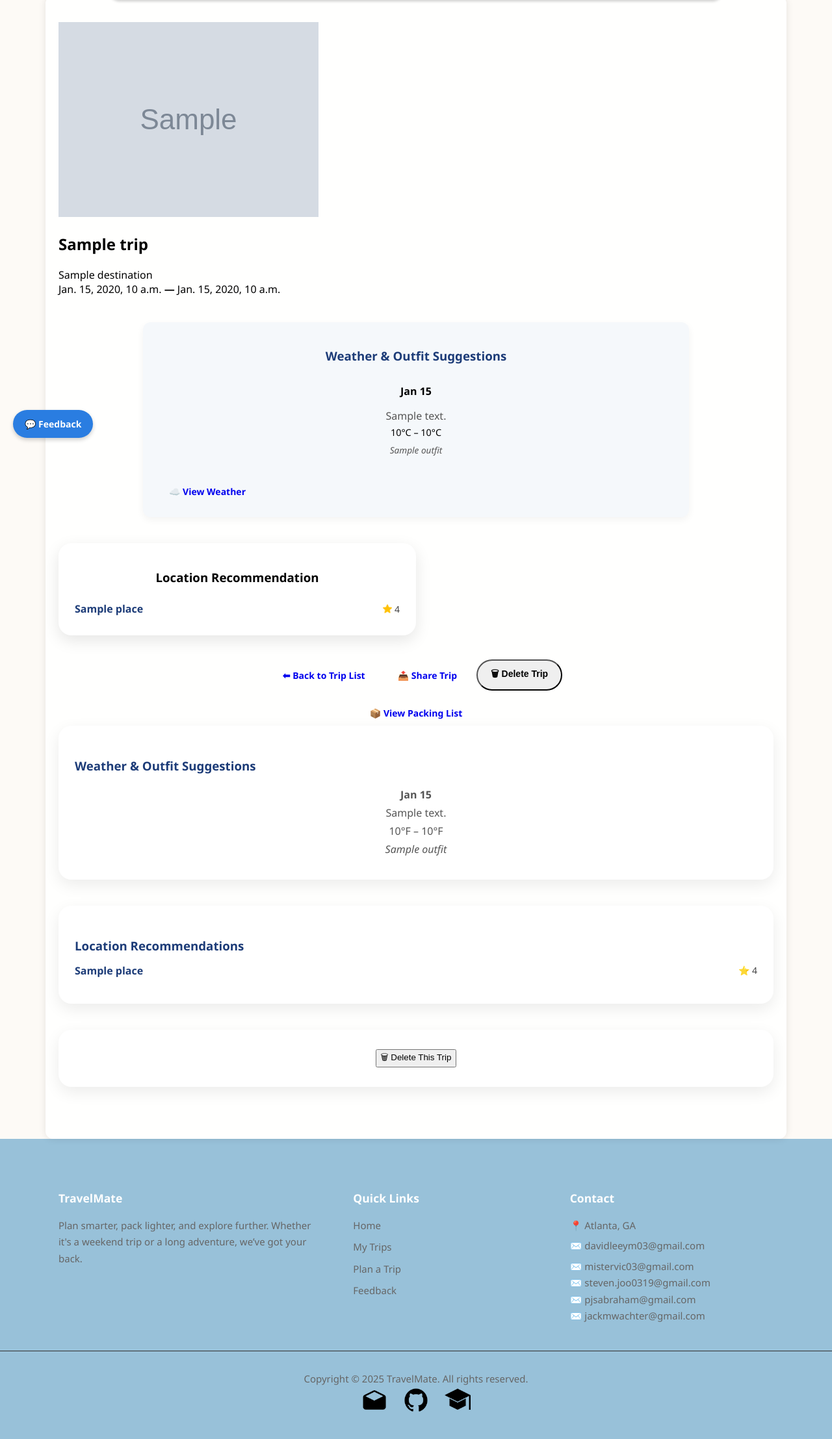
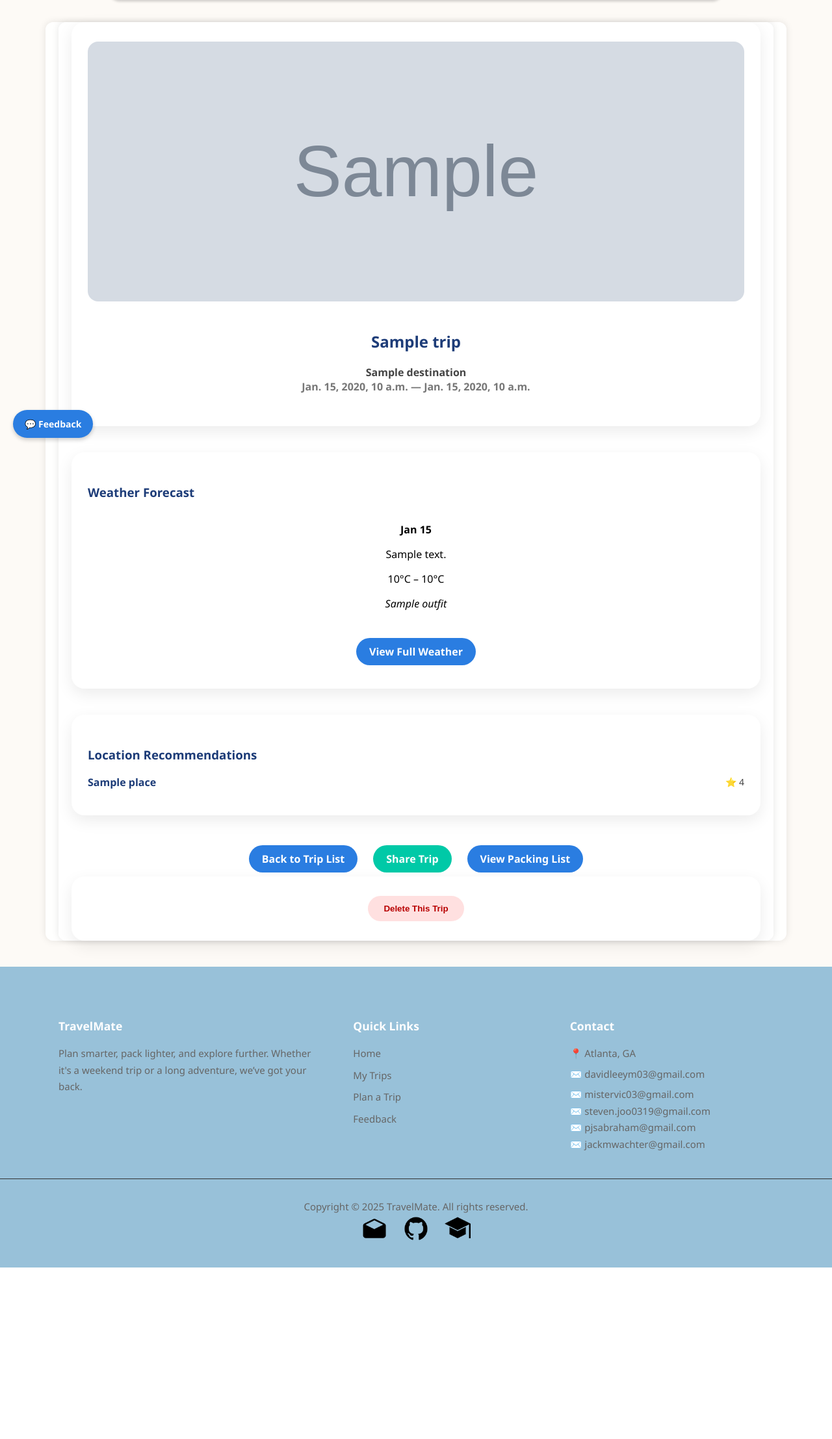
Before and after one commit to steve0joo/TravelMate, a Django app: template trips/templates/trips/trip_detail.html in a window 1280 px wide. Shown: the part 106-2321 px from the top of the page at 65% size. After the commit the page ends 2057 px from the top, so only its background shows below. Run offline with Django 3.2, Linux system fonts and the light colour scheme; the template is opened without the code that fills it: most values are stand-ins (such as "Sample title", 1, 10 or a date in 2020); grey boxes marked "Sample" are stand-in pictures.

Commit message:
Better UI for trip_detail

```diff
--- a/trips/templates/trips/trip_detail.html
+++ b/trips/templates/trips/trip_detail.html
@@ -3,26 +3,11 @@
 
 {% block content %}
 <style>
-    .hero {
-        position: relative;
-        height: 60vh;
-        background: url('{{ photo_url }}') center/cover no-repeat;
-        display: flex;
-        align-items: center;
-        justify-content: center;
-        color: white;
-        text-shadow: 0 2px 10px rgba(0, 0, 0, 0.6);
-    }
-
-    .hero h1 {
-        font-size: 4rem;
-        font-weight: 700;
-    }
-
     .container {
         max-width: 1100px;
-        margin: 0 auto;
-        padding: 40px 20px;
+        margin: 40px auto;
+        padding: 0 20px;
+        animation: fadeIn 0.4s ease-out;
     }
 
     .card {
@@ -33,53 +18,27 @@
         margin-bottom: 40px;
     }
 
-    .card h2, .card h3 {
+    h2, h3 {
         color: #1d3c78;
-        margin-bottom: 15px;
     }
 
-    .trip-meta p {
-        margin: 6px 0;
-        font-size: 0.95rem;
-        color: #444;
+    .trip-header img {
+        width: 100%;
+        border-radius: 16px;
+        margin-bottom: 20px;
+        max-height: 400px;
+        object-fit: cover;
     }
 
-    .link-row {
-        display: flex;
-        flex-wrap: wrap;
-        gap: 12px;
-        justify-content: center;
-        margin-top: 30px;
+    .trip-header p {
+        font-weight: 600;
+        color: #444;
+        margin: 0;
     }
 
-        .trip-actions {
-            display: flex;
-            justify-content: center;
-            align-content: center;
-            gap: 10px;
-            margin-top: 15px;
-            flex-wrap: wrap;
-        }
-
-        .trip-card .button,
-        .trip-card a.button-link,
-        .trip-card button {
-            font-size: 14px;
-            font-weight: 600;
-            border-radius: 25px;
-            text-decoration: none;
-            padding: 10px 20px;
-            display: inline-flex;
-            transition: transform 0.2s, background-color 0.3s, box-shadow 0.3s;
-            align-items: center;
-            white-space: nowrap;
-            height: auto;
-            width: auto;
-        }
-
-    .link-row a:hover {
-        background: #e0efff;
-        border-color: #a4c8f0;
+    .trip-header .dates {
+        color: #777;
+        margin-bottom: 20px;
     }
 
     .weather-grid {
@@ -93,10 +52,6 @@
         flex: 1 1 120px;
         text-align: center;
     }
-    .day-card p {
-        margin: 6px 0;
-        color: #555;
-    }
 
     .place-card {
         display: flex;
@@ -104,156 +59,109 @@
         align-items: center;
         margin-bottom: 10px;
     }
+
     .place-card a {
         font-weight: 600;
         color: #1d3c78;
         text-decoration: none;
     }
+
     .place-card span {
         font-size: 14px;
         color: #444;
     }
 
-        @keyframes fadeIn {
-            from {
-                opacity: 0;
-                transform: translateY(15px);
-            }
-            to {
-                opacity: 1;
-                transform: translateY(0);
-            }
+    .trip-actions {
+        display: flex;
+        flex-wrap: wrap;
+        justify-content: center;
+        gap: 12px;
+        margin-top: 20px;
     }
 
-        .weather-card {
-            flex: 1;
-            max-width: 500px;
-            background: #ffffff;
-            padding: 30px 25px;
-            border-radius: 20px;
-            box-shadow: 0 8px 25px rgba(0, 0, 0, 0.1);
-            text-align: center;
-            height: auto;
+    .button-link {
+        padding: 10px 20px;
+        border-radius: 25px;
+        font-weight: 600;
+        text-decoration: none;
+        display: inline-block;
+        transition: all 0.3s ease;
+        margin: 6px;
     }
 
-        .recommendation-card {
-            flex: 1;
-            max-width: 500px;
-            background: #ffffff;
-            padding: 30px 25px;
-            border-radius: 20px;
-            box-shadow: 0 8px 25px rgba(0, 0, 0, 0.1);
-            text-align: center;
-            height: auto;
+    .btn-blue {
+        background: #2a7de1;
+        color: white;
+    }
+
+    .btn-blue:hover {
+        background: #1c5cbf;
+    }
+
+    .btn-green {
+        background: #00c9a7;
+        color: white;
+    }
+
+    .btn-green:hover {
+        background: #009e85;
+    }
+
+    .btn-red {
+        background: #ffe0e0;
+        color: #b80000;
+        font-weight: 600;
+        border: none;
+        padding: 12px 24px;
+        border-radius: 25px;
+        cursor: pointer;
+    }
+
+    .btn-red:hover {
+        background: #ffbfbf;
+    }
+
+    @keyframes fadeIn {
+        from { opacity: 0; transform: translateY(15px); }
+        to { opacity: 1; transform: translateY(0); }
     }
 </style>
 
-    <div class="trip-container">
-        <div class="trip-image">
+<div class="container">
+    <div class="card trip-header" style="text-align: center;">
         {% if photo_url %}
             <img src="{{ photo_url }}" alt="Photo of {{ trip.destination }}">
         {% endif %}
+        <h2>{{ trip.name }}</h2>
+        <p>{{ trip.destination }}</p>
+        <p class="dates">{{ trip.start_date }} — {{ trip.end_date }}</p>
     </div>
 
-        <div class="trip-card">
-            <h2>{{ trip.name }}</h2>
-            <div>
-                <div>{{ trip.destination }}</div>
-                <div class="trip-dates">
-                    {{ trip.start_date }} <strong> — </strong> {{ trip.end_date }}
-                </div>
-            </div>
-            <div class="weather-forecast"
-                 style="max-width:800px;margin:40px auto;padding:20px;background:#f5f8fb;border-radius:12px;box-shadow:0 4px 12px rgba(0,0,0,0.05);">
-                <h3 style="text-align:center;color:#1d3c78;margin-bottom:15px;">Weather & Outfit Suggestions</h3>
-                <div style="display:flex;justify-content:space-around;flex-wrap:wrap;gap:20px;">
+    {% if forecast %}
+    <div class="card">
+        <h3>Weather Forecast</h3>
+        <div class="weather-grid">
             {% for day in forecast|slice:":3" %}
-                        <div style="flex:1 1 120px;text-align:center;">
-                            <p style="font-weight:600;">{{ day.date|date:"M j" }}</p>
-                            <p style="margin:5px 0;color:#555;">{{ day.description }}</p>
-                            <p style="margin:2px 0;font-size:0.9rem;">
-                                {{ day.min_temp|floatformat:0 }}°C – {{ day.max_temp|floatformat:0 }}°C
-                            </p>
-                            <p style="margin-top:8px;font-style:italic;font-size:0.85rem;color:#555;">
-                                {{ day.outfit }}
-                            </p>
-                        </div>
-                    {% empty %}
-                        <p style="text-align:center;color:#777;">No forecast available for these dates.</p>
-                    {% endfor %}
-
-                </div>
-                <br>
-                <a href="{% url 'weather' trip.id %}" class="button-link btn-blue">☁️ View Weather</a>
-            </div>
-            <div class="recommendation-card">
-                <h3 style="margin: 10px; padding-bottom: 15px">Location Recommendation</h3>
-                {% if recommendations %}
-                    {% for place in recommendations %}
-                        <div style="display: flex; justify-content: space-between; align-items: center;">
-                            <p style="margin: 0; font-weight: 600; color: #1d3c78;">
-                                <a href="https://www.google.com/maps/search/?api=1&query={{ place.name|urlencode }}"
-                                   target="_blank"
-                                   style="text-decoration: none; color: #1d3c78;">
-                                    {{ place.name }}
-                                </a>
-                            </p>
-                            <div style="display: flex; align-items: center; gap: 4px;">
-                                <img src="{% static 'icons/star.png' %}" alt="Star" style="width: 14px;">
-                                <span style="font-size: 14px; color: #444;">{{ place.rating }}</span>
-                            </div>
-                        </div>
-                        {% if not forloop.last %}
-                            <hr>{% endif %}
-                    {% endfor %}
-                {% else %}
-                    <p>No recommendations found.</p>
-                {% endif %}
-            </div>
-            <br>
-            <div class="trip-actions">
-                {#                <a href="{% url 'download_trip' trip.id %}" class="button-link btn-blue">📄 Download Trip Info</a>#}
-                <a href="{% url 'trip_list' %}" class="button-link btn-blue">⬅ Back to Trip List</a>
-                <a href="{% url 'share_trip' trip.id %}" class="button-link btn-green">📤 Share Trip</a>
-                <form method="post" action="{% url 'delete_trip' trip.id %} " style="margin: 0;">
-                    {% csrf_token %}
-                    <button type="submit" class="btn-red">🗑 Delete Trip</button>
-                </form>
-            </div>
-            <div class="trip-actions">
-                <a href="{% url 'packing_list' trip.id %}" class="button-link btn-blue">📦 View Packing List</a>
-            </div>
-        </div>
-    </div>
-
-    <!-- WEATHER FORECAST CARD -->
-    <div class="card">
-        <h3>Weather & Outfit Suggestions</h3>
-        {% if forecast %}
-        <div class="weather-grid">
-            {% for day in forecast %}
             <div class="day-card">
                 <p style="font-weight:600;">{{ day.date|date:"M j" }}</p>
                 <p>{{ day.description }}</p>
-                    <p>{{ day.min_temp|floatformat:0 }}°F – {{ day.max_temp|floatformat:0 }}°F</p>
+                <p>{{ day.min_temp|floatformat:0 }}°C – {{ day.max_temp|floatformat:0 }}°C</p>
                 <p style="font-style:italic;">{{ day.outfit }}</p>
             </div>
             {% endfor %}
         </div>
-        {% else %}
-            <p>No forecast available for these dates.</p>
+        <div class="trip-actions">
+            <a href="{% url 'weather' trip.id %}" class="button-link btn-blue">View Full Weather</a>
+        </div>
+    </div>
     {% endif %}
-    </div>
 
-    <!-- LOCATION RECOMMENDATIONS CARD -->
     <div class="card">
         <h3>Location Recommendations</h3>
         {% if recommendations %}
             {% for place in recommendations %}
             <div class="place-card">
-                    <a href="https://www.google.com/maps/search/?api=1&query={{ place.name|urlencode }}" target="_blank">
-                        {{ place.name }}
-                    </a>
+                <a href="https://www.google.com/maps/search/?api=1&query={{ place.name|urlencode }}" target="_blank">{{ place.name }}</a>
                 <span>⭐ {{ place.rating }}</span>
             </div>
             {% if not forloop.last %}<hr>{% endif %}
@@ -263,11 +171,16 @@
         {% endif %}
     </div>
 
-    <!-- DELETE OPTION -->
+    <div class="trip-actions">
+        <a href="{% url 'trip_list' %}" class="button-link btn-blue">Back to Trip List</a>
+        <a href="{% url 'share_trip' trip.id %}" class="button-link btn-green">Share Trip</a>
+        <a href="{% url 'packing_list' trip.id %}" class="button-link btn-blue">View Packing List</a>
+    </div>
+
     <div class="card" style="text-align: center;">
         <form method="post" action="{% url 'delete_trip' trip.id %}">
             {% csrf_token %}
-            <button type="submit" class="delete-btn">🗑 Delete This Trip</button>
+            <button type="submit" class="btn-red">Delete This Trip</button>
         </form>
     </div>
 </div>
```
Also changed, not shown: db.sqlite3. Lines whose indentation alone changed are shown as unchanged.
